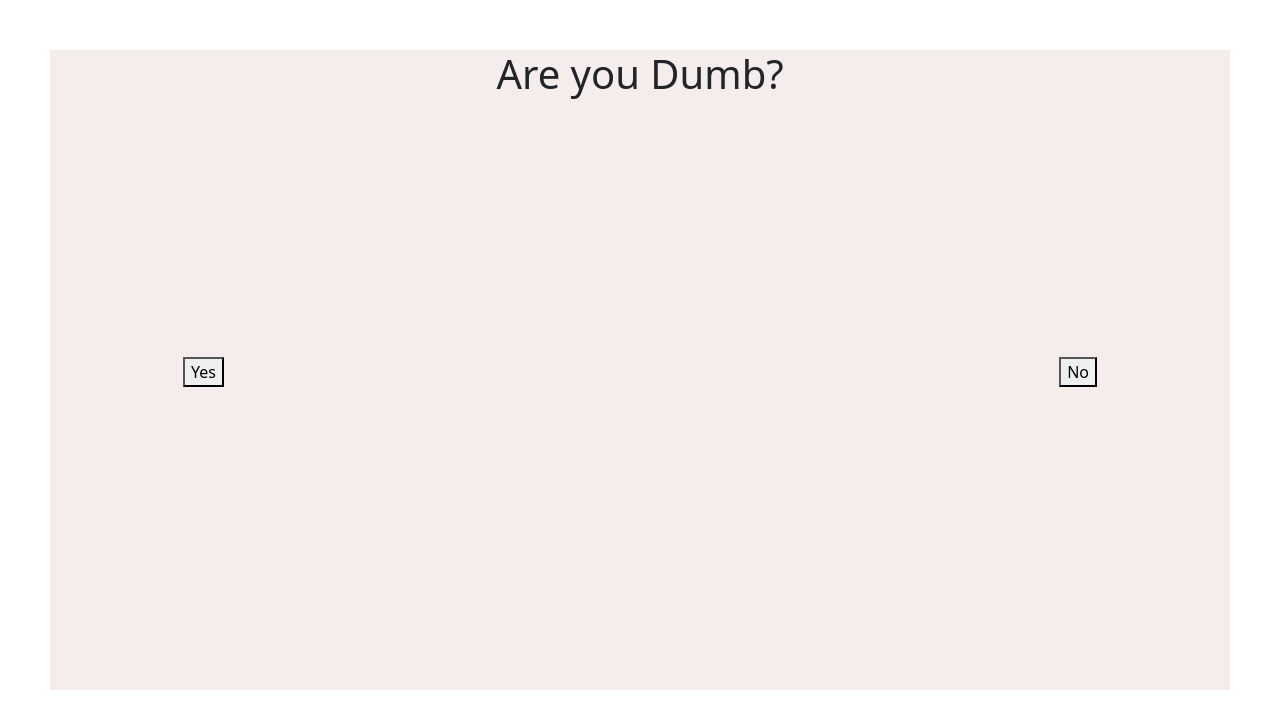
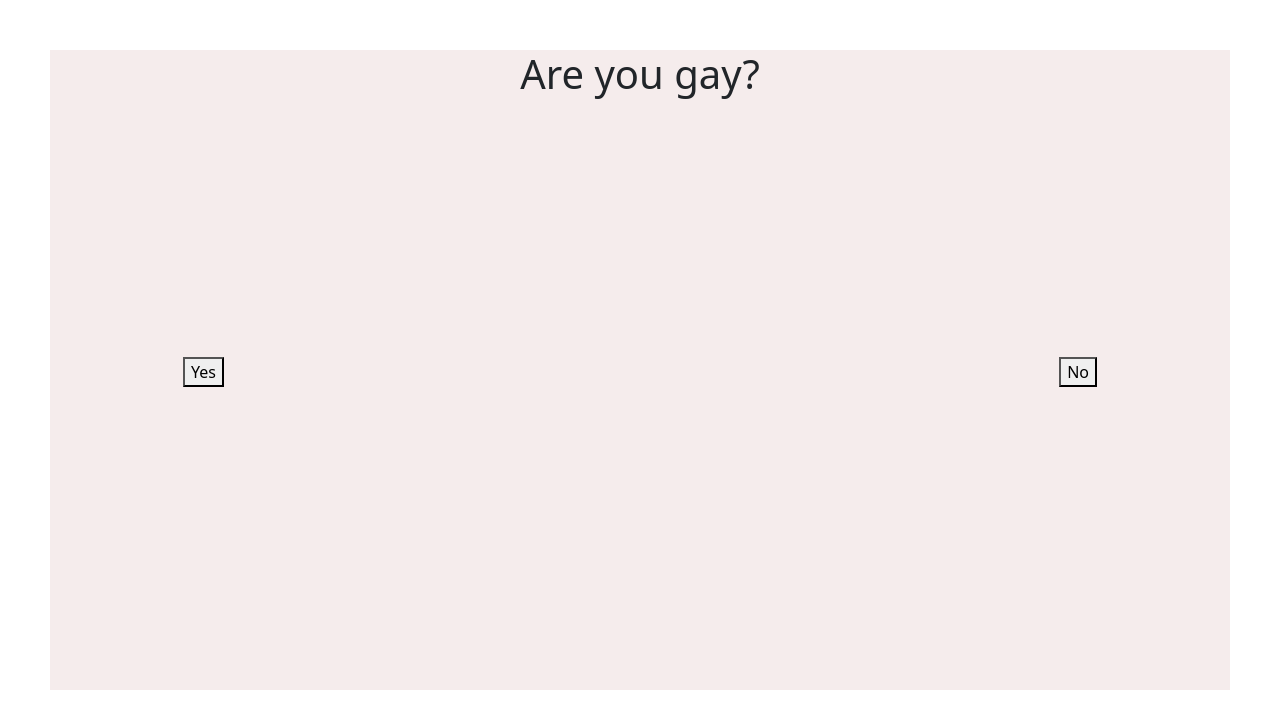
Before and after one commit to Sbsbsv/dumb, a plain HTML site: page index.html in a window 1280 px wide. Drawn offline with nearby package versions, Linux system fonts and the light colour scheme.

Commit message:
Update index.html

```diff
--- a/index.html
+++ b/index.html
@@ -14,7 +14,7 @@
 
 <div class="main">
     <div class="h1" id="dumb">
-<h1>Are you Dumb?</h1>
+<h1>Are you gay?</h1>
 </div>
 <div class="h2" id="knew"><h1>I Knew It!</h1></div>
 <div class="buttons">
```
